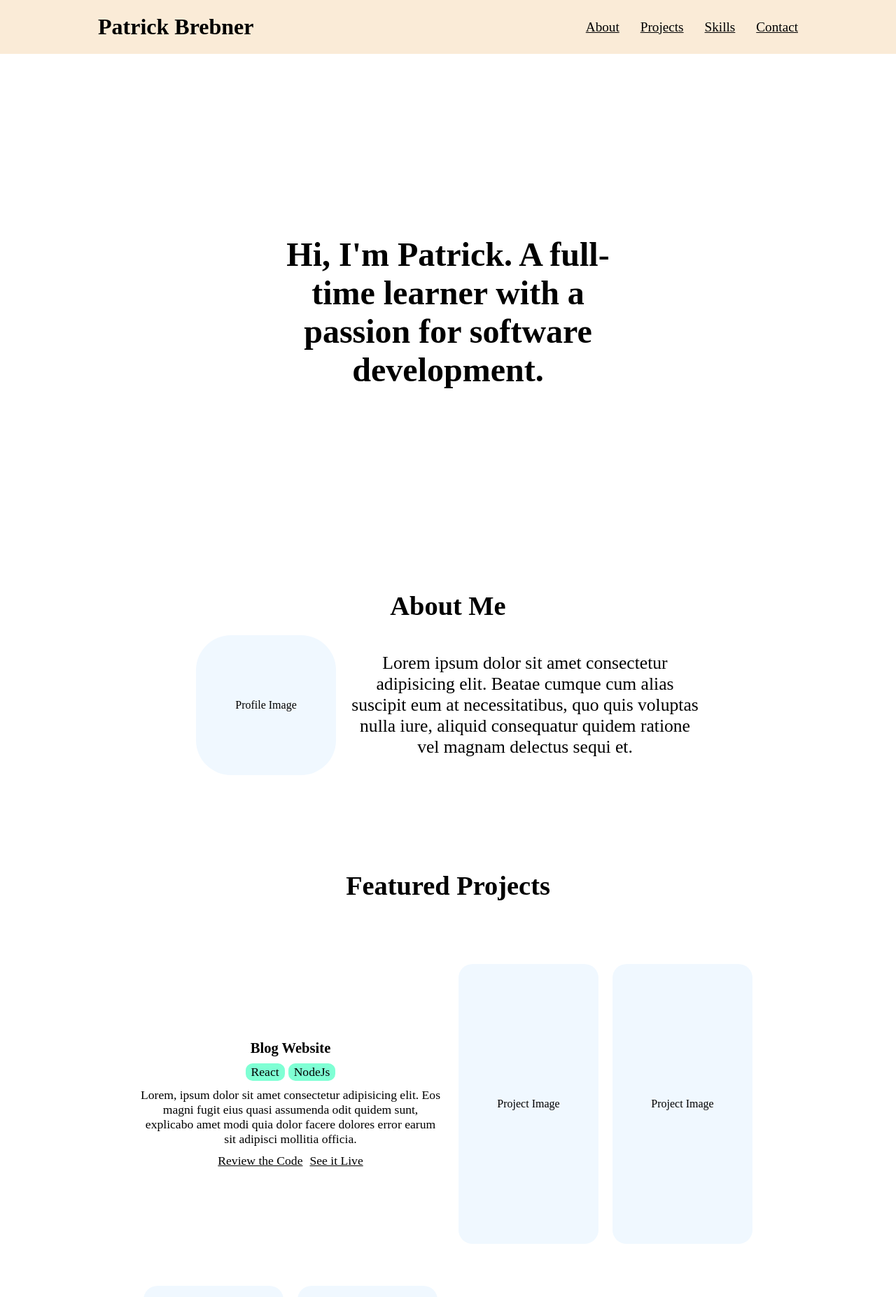
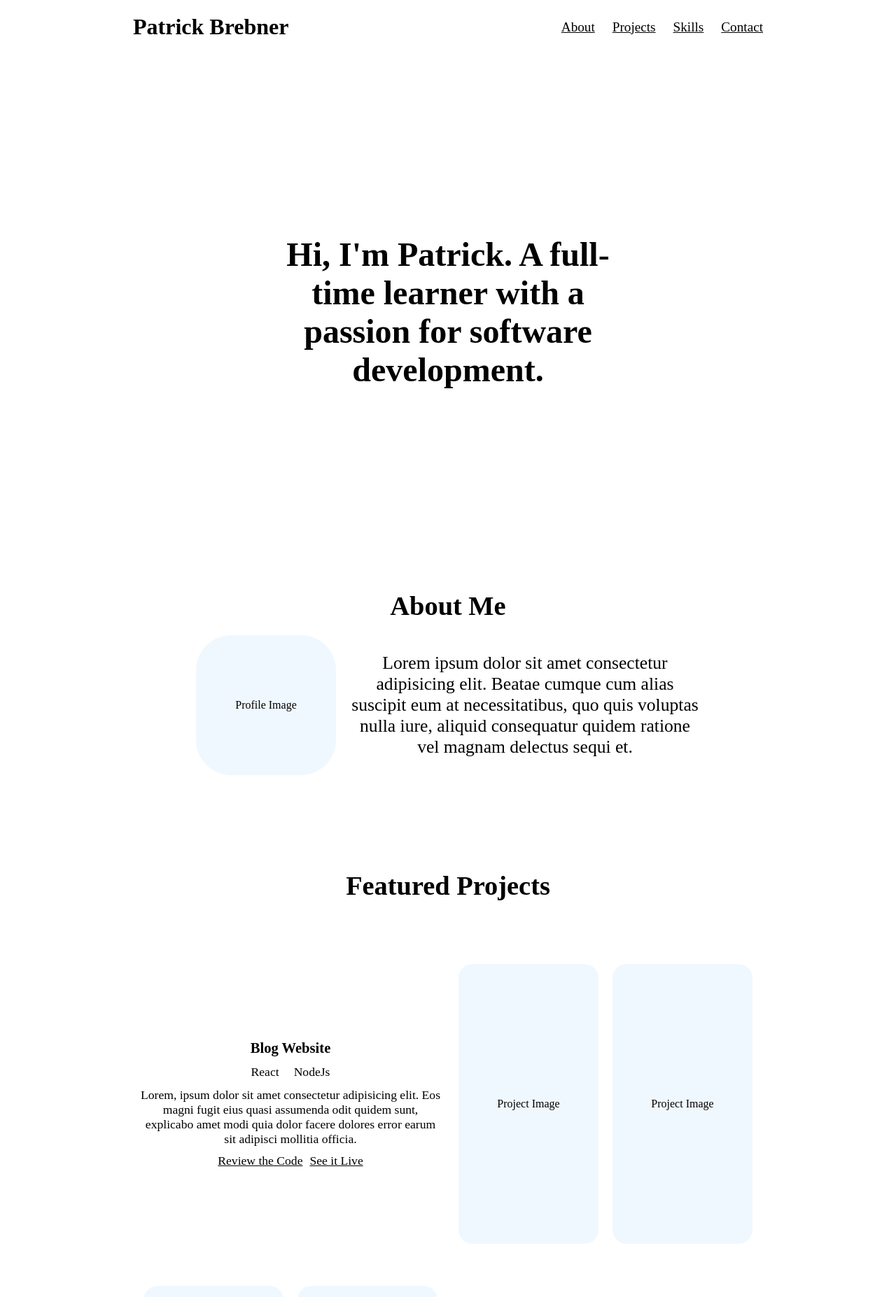
Before and after one commit to pbrebner/pbrebner.github.io, a React (Vite) app: page / in a window 1280 px wide. Shown: the top 1854 px of the page at 70% size. Built offline with nearby package versions, Linux system fonts and the light colour scheme.

Commit message:
Update colors

```diff
--- a/src/components/styles/Footer.css
+++ b/src/components/styles/Footer.css
@@ -1,9 +1,13 @@
 .footer {
     padding: 30px;
-    background-color: antiquewhite;
+    background-color: var(--dark-alt);
 
     display: flex;
     align-items: center;
     justify-content: center;
     gap: 30px;
 }
+
+.footer div {
+    color: var(--light-text);
+}
--- a/src/components/styles/Header.css
+++ b/src/components/styles/Header.css
@@ -1,6 +1,6 @@
 .header {
     padding: 20px;
-    background-color: antiquewhite;
+    background-color: var(--dark-alt);
 
     display: flex;
     justify-content: center;
@@ -14,17 +14,21 @@
     align-items: center;
     justify-content: space-between;
 
-    max-width: 1000px;
+    max-width: 900px;
     width: 100%;
+}
+
+.headerName {
+    color: var(--light-text);
 }
 
 .headerNav {
     display: flex;
-    gap: 30px;
+    gap: 25px;
 }
 
 .navLink {
-    color: black;
+    color: var(--light-text);
     font-size: 1.2rem;
 }
 
--- a/src/components/styles/ProjectContainer.css
+++ b/src/components/styles/ProjectContainer.css
@@ -27,6 +27,7 @@
 }
 
 .projectDetails {
+    color: var(--light-text);
     display: flex;
     flex-direction: column;
     align-items: center;
@@ -44,7 +45,7 @@
 .projectTag {
     padding: 2px 8px;
     border-radius: 10px;
-    background-color: aquamarine;
+    background-color: var(--dark-accent);
 }
 
 .projectDetails {
@@ -58,7 +59,7 @@
 }
 
 .projectLink {
-    color: black;
+    color: var(--light-text);
 }
 
 @media (min-width: 800px) {
```
